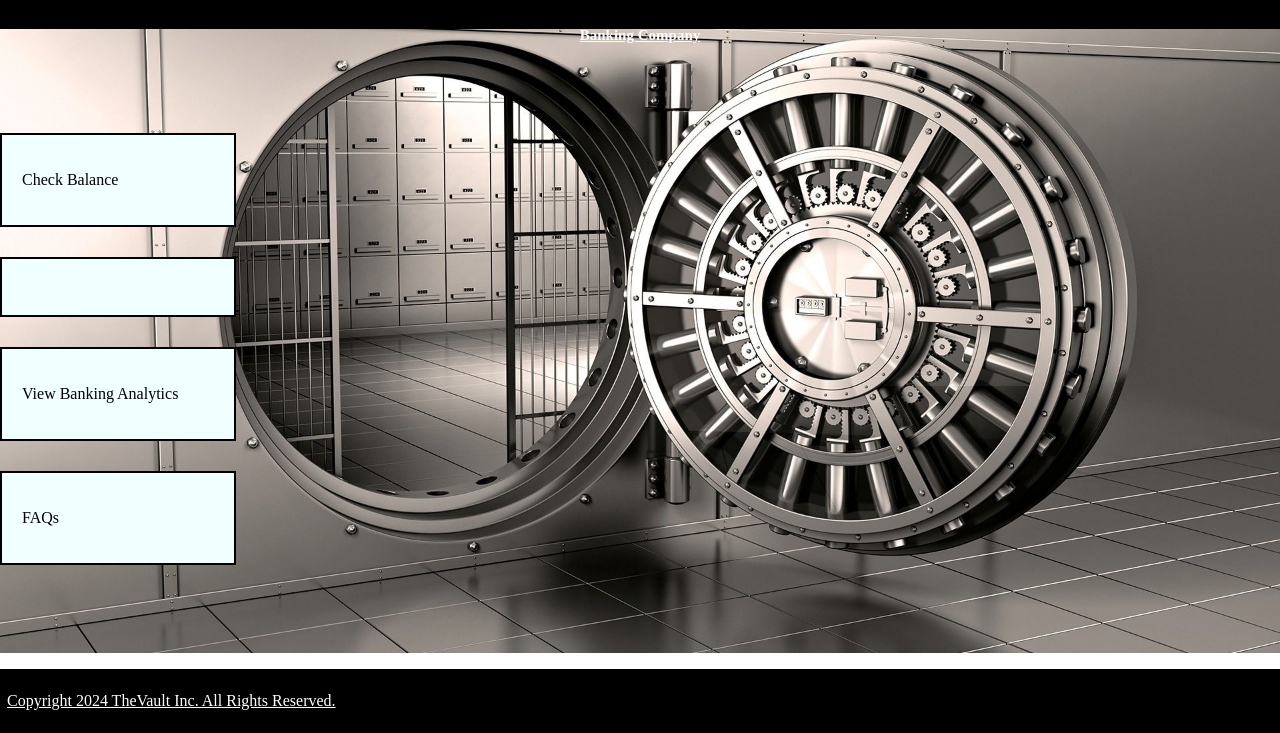
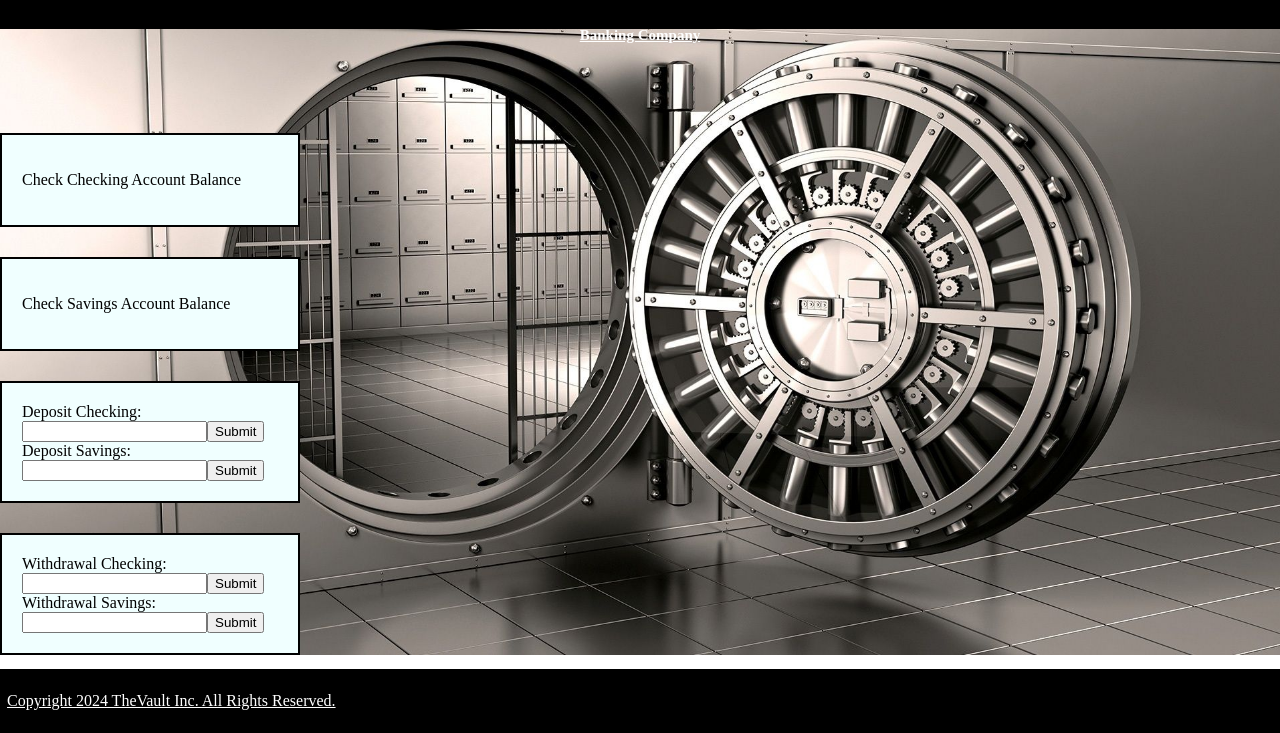
Before and after one commit to WhaleWithFeet/Breaking-the-Bank, a plain HTML site: page Banking_Application/homepage.html in a window 1280 px wide. Shown: the part 67-800 px from the top of the page. Drawn offline with Linux system fonts and the light colour scheme.

Commit message:
Add files via upload

```diff
--- a/Banking_Application/homepage.html
+++ b/Banking_Application/homepage.html
@@ -2,7 +2,17 @@
 <link rel="stylesheet" type="text/css" href="homepagestyle.css">
 <html>
 <head>
-    <title style="font-family:Impact, Haettenschweiler, 'Arial Narrow Bold', sans-serif">The Bank</title>
+    <title>The Bank</title>
+    <meta charset="UTF-8">
+    <meta name="viewport" content="width=device-width, initial-scale=1.0">
+    <script src="functions.js">
+        checkCheckingBalance();
+        checkSavingsBalance();
+        depositChecking();
+        depositSavings();
+        withdrawalChecking();
+        withdrawalSavings();
+    </script>
 </head>
 <header>
     <h1 class="toptext">
@@ -12,23 +22,25 @@
 </header>
 <body style="padding: 0px; margin:0px; background-image:url('bankvault.jpg'); background-repeat:no-repeat; background-size:cover;">
     <div style="padding-top: 200px">
-        <div class="box">
-            <p>Check Balance</p>
+        <div class="box", onclick="checkCheckingBalance(username)">
+            <p>Check Checking Account Balance</p>
         </div>
     </div>
     <div style="padding-top: 30px">
-        <div class="box">
-            <p></p>
+        <form class="box", onclick="checkSavingsBalance(username)">
+            <p>Check Savings Account Balance</p>
+        </form>
+    </div>
+    <div style="padding-top: 30px">
+        <div class="box", style="text-decoration:none; color: black">
+            <form onsubmit="depositChecking(username)">Deposit Checking: <input type="text", id="depositchecking"><input type="submit"></form>
+            <form onsubmit="depositSavings(username)">Deposit Savings: <input type="text", id="depositsavings"><input type="submit"></form>
         </div>
     </div>
     <div style="padding-top: 30px">
-        <div class="box">
-            <p>View Banking Analytics</p>
-        </div>
-    </div>
-    <div style="padding-top: 30px">
-        <div class="box">
-            <p>FAQs</p>
+        <div class="box", style="text-decoration:none; color: black">
+            <form onsubmit="withdrawalChecking(username)">Withdrawal Checking: <input type="text", id="withdrawalsavings"><input type="submit"></form>
+            <form onsubmit="withdrawalSavings(username)">Withdrawal Savings: <input type="text", id="depositsavings"><input type="submit"></form>
         </div>
     </div>
 </body>
--- a/Banking_Application/homepagestyle.css
+++ b/Banking_Application/homepagestyle.css
@@ -18,7 +18,7 @@
 .box{
     border: 2px solid black;
     padding: 20px;
-    width: 15%;
+    width: 20%;
     background-color:azure;
 }
 .box:hover{
```
